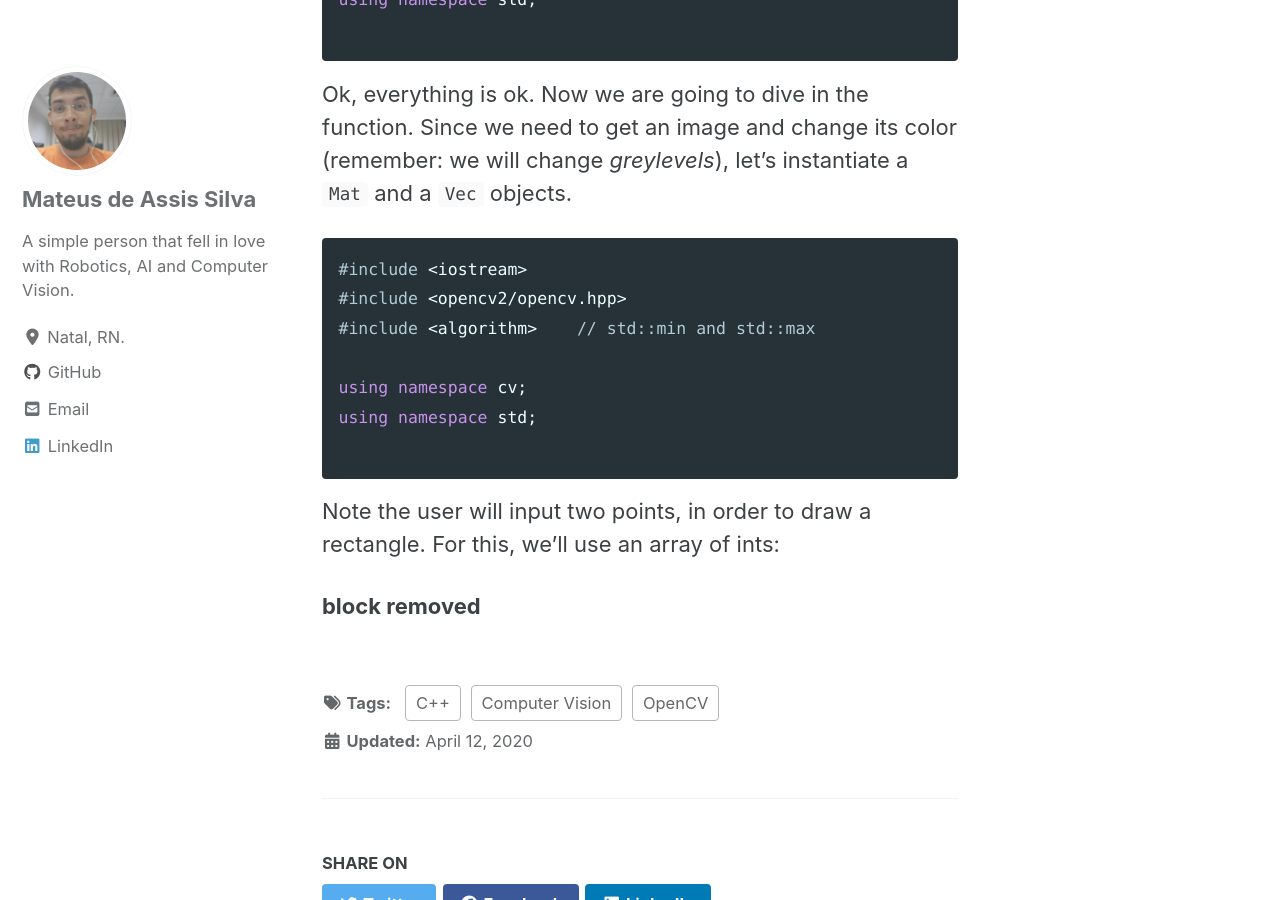
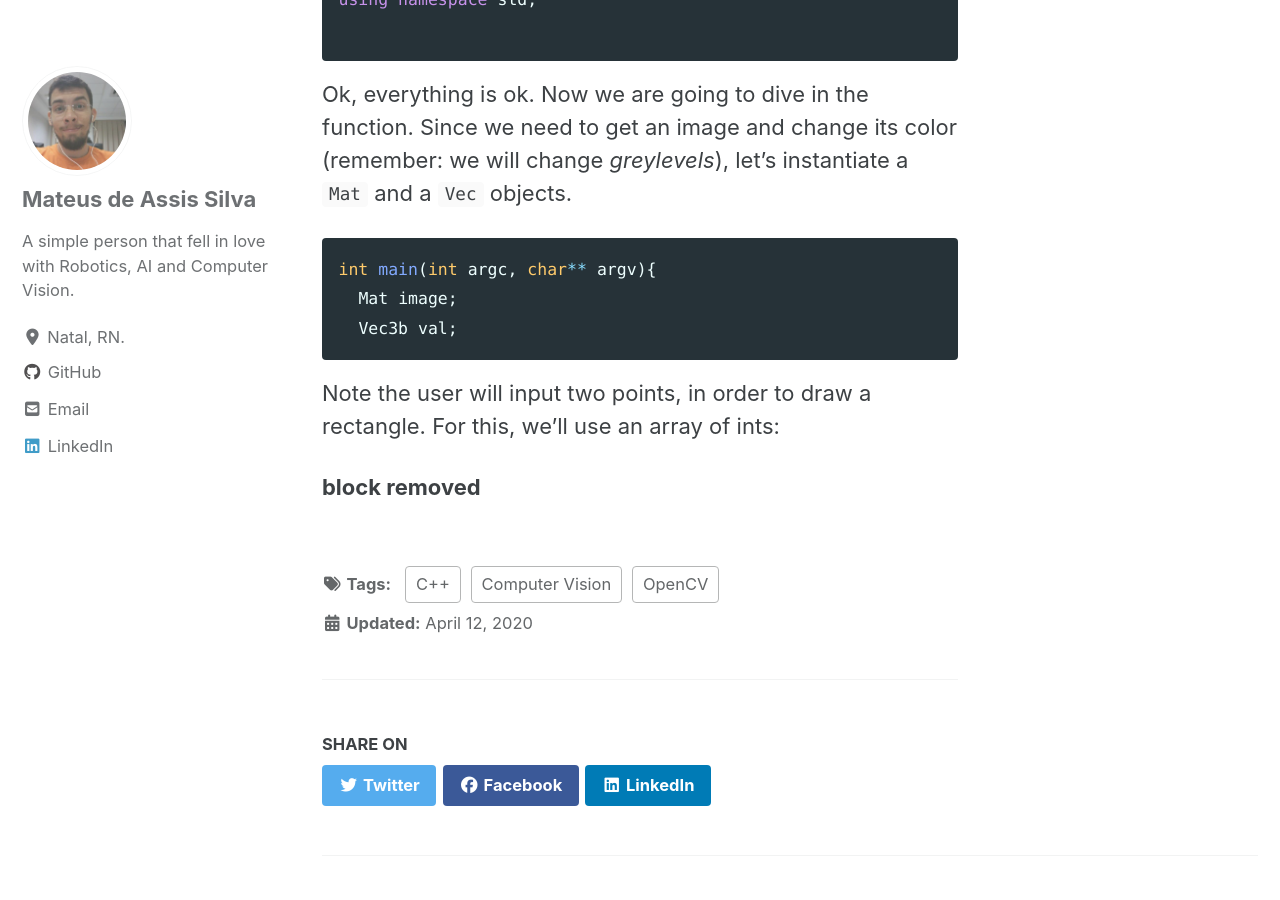
Before and after one commit to mtxslv/mtxslv.github.io, a Jekyll site: the page built from _posts/2020-04-12-opencv_basics.md, in a window 1280 px wide and 900 px high, scrolled down 1042 px. Built offline with Jekyll 4.4.1, drawn with Linux system fonts in a browser that asks for light colours; cached includes are drawn as plain includes; nearby versions of some CDN libraries.

Commit message:
int main added

````diff
--- a/_posts/2020-04-12-opencv_basics.md
+++ b/_posts/2020-04-12-opencv_basics.md
@@ -32,13 +32,9 @@ using namespace std;
 Ok, everything is ok. Now we are going to dive in the function. Since we need to get an image and change its color (remember: we will change *greylevels*), let's instantiate a ```Mat``` and a ```Vec``` objects.
 
 ```cpp
-#include <iostream>
-#include <opencv2/opencv.hpp>
-#include <algorithm>    // std::min and std::max
-
-using namespace cv;
-using namespace std;
-
+int main(int argc, char** argv){
+  Mat image;
+  Vec3b val;
 ```
 
 
````
